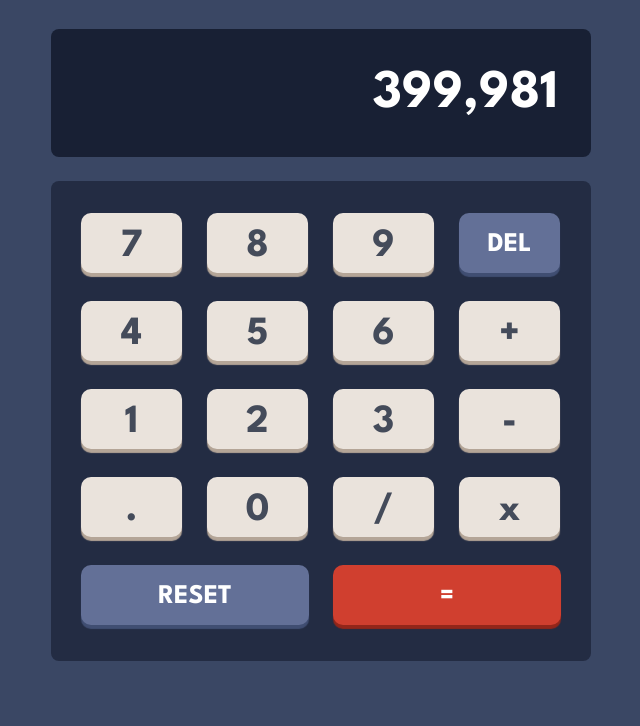
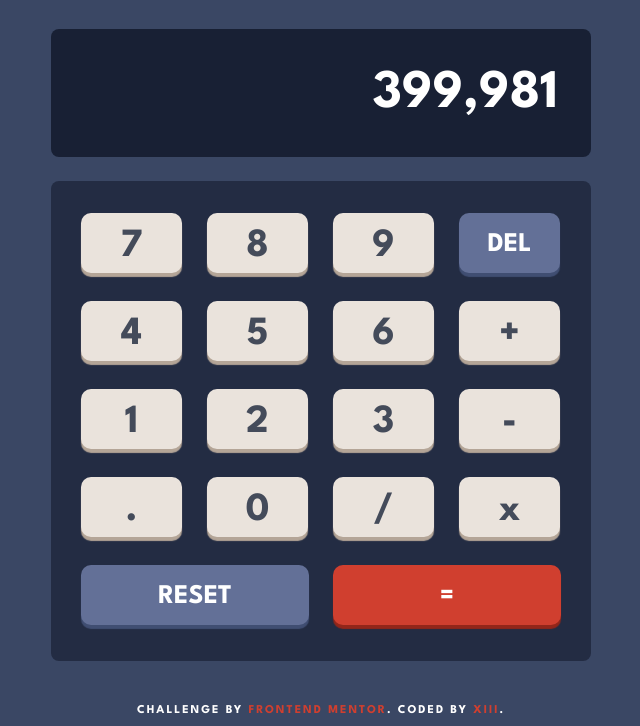
Before and after one commit to minibrusp/frontendmentor-calculator-app, a website built with webpack: page public/index.html in a window 1280 px wide. Shown: the part 74-800 px from the top of the page, without its empty margins (319-959 px from the left). Built offline with nearby package versions, Linux system fonts and the light colour scheme.

Commit message:
- Added Footer

```diff
--- a/public/index.html
+++ b/public/index.html
@@ -70,6 +70,16 @@
 
       </div>
     </section>
+
+    <footer class="attribution">
+      <p>
+        Challenge by <a href="https://www.frontendmentor.io?ref=challenge" target="_blank" rel="noreferrer">Frontend Mentor</a>.
+        Coded by <a href="https://www.frontendmentor.io/profile/minibrusp" target="_blank" rel="noreferrer">XIII</a>.
+      </p>
+
+
+
+    </footer>
   </main>
 
 
--- a/src/index.ts
+++ b/src/index.ts
@@ -20,7 +20,6 @@ form.addEventListener('change', (e: Event) => {
   e.preventDefault()
   let checkedElement = document.querySelector('input[name="theme"]:checked') as HTMLInputElement
   checkedElement.checked = true
-
   MyCalculator.switchTheme(Number(checkedElement.value))
 })
 
--- a/src/styles/index.scss
+++ b/src/styles/index.scss
@@ -1,3 +1,4 @@
 @forward "./utils/fonts";
 @forward "./general";
 @forward "./modules/calculator.scss";
+@forward "./modules/footer.scss"
--- a/src/styles/modules/calculator.scss
+++ b/src/styles/modules/calculator.scss
@@ -6,11 +6,11 @@
   max-width: 588px;
   margin: 0 auto;
 
-  @media screen and (min-width: 640px) {
+  // @media screen and (min-width: 640px) {
     display: flex;
     flex-direction: column;
     justify-content: center;
     align-items: center;
     min-height: 95vh;
-  }
+  // }
 }
--- /dev/null
+++ b/src/styles/modules/footer.scss
@@ -0,0 +1,38 @@
+@use "./../utils/colors" as color;
+
+footer {
+  width: 100%;
+  text-align: center;
+  font-size: 12px;
+  letter-spacing: 2px;
+  text-transform: uppercase;
+  line-height: 1.5;
+  // background-color: color.$veryDarkDesaturatedBlue3;
+  padding: 16px 16px 5px 16px;
+
+  p {
+    margin: 0;
+  }
+
+  a {
+    text-decoration: none;
+    color: color.$red;
+    &:hover { color: color.$Bittersweet; }
+  }
+}
+
+
+.second-theme {
+  a {
+    color: color.$orange;
+    &:hover { color: color.$mangoTango; }
+  }
+}
+
+.third-theme {
+  a {
+    text-decoration: none;
+    color: color.$pureCyan;
+    &:hover { color: color.$waterspout; }
+  }
+}
```
